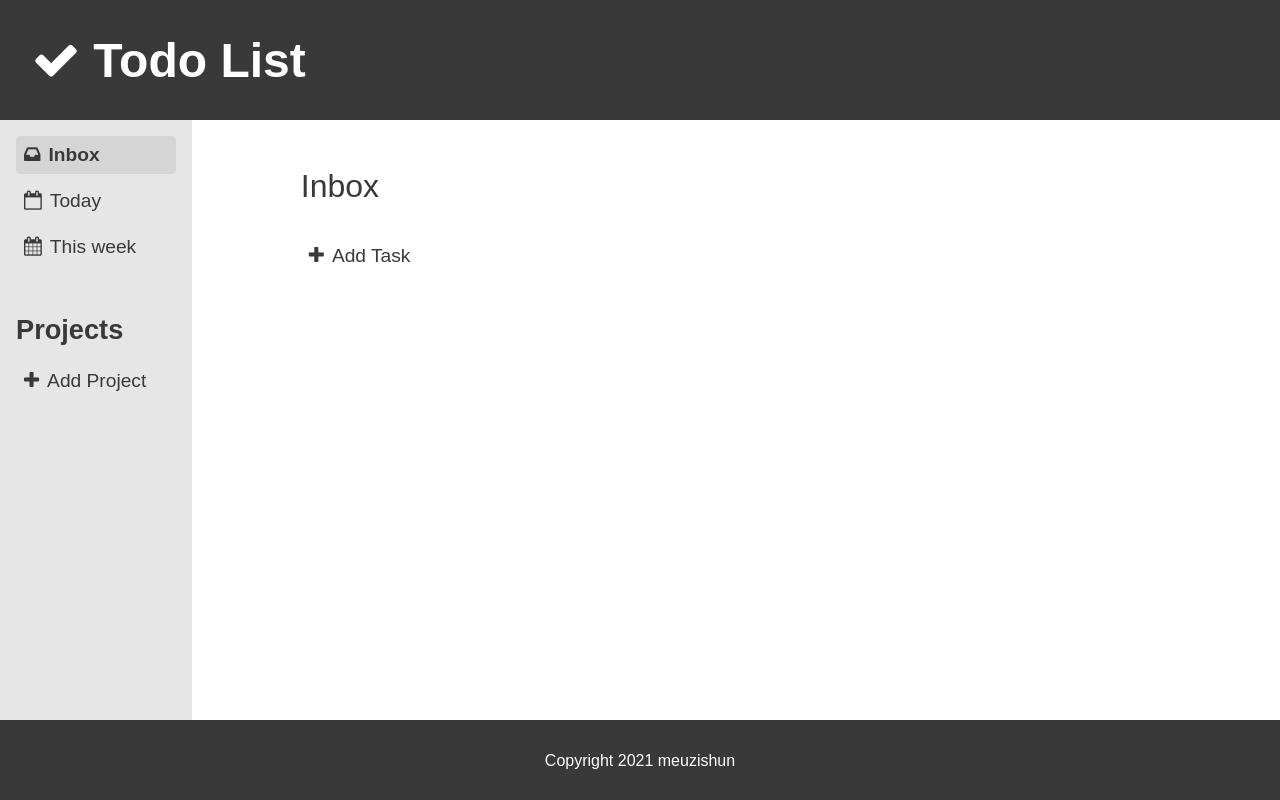
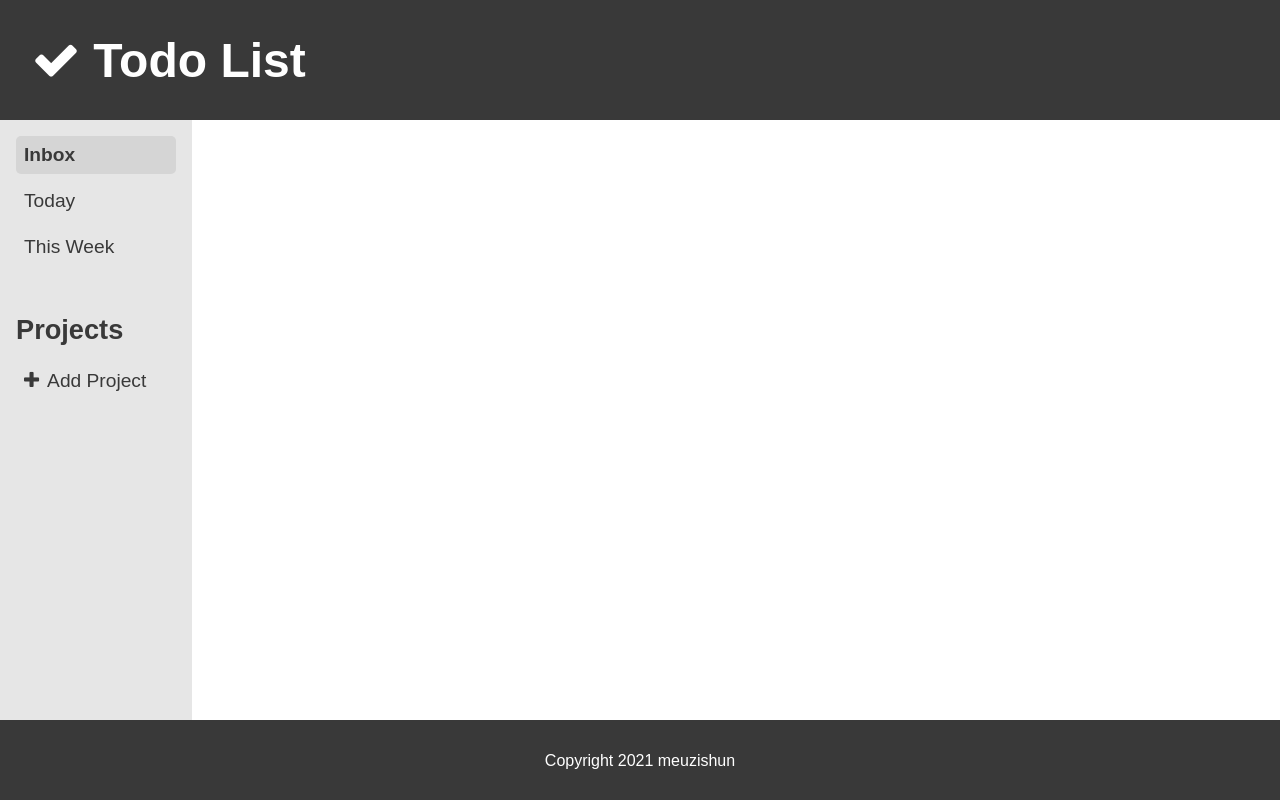
Before and after one commit to meuzishun/todo-list, a website built with webpack: page dist/index.html in a window 1280 px wide. Built offline with nearby package versions, Linux system fonts and the light colour scheme.

Commit message:
refactor navBar.js

```diff
--- a/src/index.js
+++ b/src/index.js
@@ -1,29 +1,31 @@
 import { events } from './js/events.js';
-import { mainContent } from './js/mainContent.js';
+import { appStorage } from './js/appStorage.js';
+// import { mainContent } from './js/mainContent.js';
 import { projects } from './js/projects.js';
 import { tasks } from './js/tasks.js';
 import { markup } from './js/markup.js';
 import { navbar } from './js/navBar.js';
 import { forms } from './js/forms.js';
-import { appStorage } from './js/appStorage.js';
 // import './css/style.min.css';
 // import 'https://cdnjs.cloudflare.com/ajax/libs/font-awesome/4.7.0/css/font-awesome.min.css';
 
 // events.printEvents();
 
+// localStorage.clear();
+
 function logData(data) {
     console.log(data);
 }
+// console.table(appStorage);
 
-appStorage.properties.addProject('Inbox');
-appStorage.properties.addProject('Today');
-appStorage.properties.addProject('This week');
-appStorage.properties.projects['Inbox'].addTask({
-    title: 'Make todo list',
-    dueDate: '10-21-1981',
-    description: 'this is the description'
-});
-console.log(appStorage.properties.getProjects());
+// appStorage.getLocalStorage();
+
+// setTimeout(() => { console.table(appStorage) }, 10000);
+
+// setTimeout(console.table(appStorage.getProjects()), 2000);
+
+// console.table(appStorage.getProperties());
+
 
 // const testElement1 = markup.elementBuilder('h1', 'test-heading');
 // const testElement2 = markup.elementBuilder('p', ['test-para', 'text']);
--- a/src/js/appStorage.js
+++ b/src/js/appStorage.js
@@ -1,8 +1,10 @@
+
 class Task {
     constructor(data) {
         this.title = data.title;
         this.description = data.description || null;
         this.dueDate = data.dueDate || null;
+        this.completed = false;
     }
 }
 
@@ -11,31 +13,106 @@ class Project {
         this.title = title;
         this.tasks = {};
     }
-
     getTasks() {
         return this.tasks;
     }
-
     addTask(data) {
         const task = new Task(data);
         this.tasks[task.title] = task;
     }
-
-    removeTask() {}
+    findTask(title) {
+        return this.tasks[title];
+    }
+    removeTask(title) {
+        delete this.tasks[title];
+    }
 }
 
+localStorage.clear();
+
 const appStorage = {
-    properties: {
-        projects: {},
-        getProjects: function() {
-            return this.projects;
-        },
-        addProject: function(title) {
-            const project = new Project(title);
-            this.projects[project.title] = project;
-        },
-        removeProject: function(project) {}
+    properties: {},
+    getStaticProjects: function() {
+        return this.properties.staticProjects;
+    },
+    getUserProjects: function() {
+        return this.properties.userProjects;
+    },
+    addUserProject: function(title) {
+        const project = new Project(title);
+        this.properties.userProjects[project.title] = project;
+        return project;
+    },
+    findProject: function(title) {
+        //! there probably needs to be a better way to find projects based on the button clicked
+        return this.properties.staticProjects[title] || this.properties.userProjects[title];
+    },
+    setSelectedProject: function(project) {
+        this.properties.selectedProject = project;
+    },
+    getSelectedProject: function() {
+        return this.properties.selectedProject;
+    },
+    removeUserProject: function(title) {
+        delete this.properties.userProjects[title];
+    },
+    setLocalStorage: function() {
+        const appData = JSON.stringify(this.properties);
+        if (appData) {
+            // console.log('setting local storage');
+            localStorage.setItem('todoListSettings', appData);
+        }
+    },
+    getProperties: function() {
+        return this.properties;
+    },
+    setProperties: function(props) {
+        this.properties = props;
+        this.setLocalStorage();
+    },
+    getLocalStorage: function() {
+        const propsStr = localStorage.getItem('todoListSettings');
+        // console.table(propsStr);
+        if (!propsStr) {
+            // console.log('didnt get it');
+            this.reset();
+            return;
+        }
+        const propsObj = JSON.parse(propsStr);
+        // console.table(propsObj);
+        if (!propsObj) {
+            // console.log('couldnt change it');
+            this.reset();
+            return;
+        }
+        if (propsObj) {
+            this.setProperties(propsObj);
+        }
+    },
+    reset: function() {
+        this.properties = {
+            staticProjects: {
+                'inbox': {
+                    title: 'inbox',
+                    tasks: {}
+                },
+                'today': {
+                    title: 'today',
+                    tasks: {}
+                },
+                'this week': {
+                    title: 'this week',
+                    tasks: {}
+                }
+            },
+            userProjects: {},
+            selectedProject: null
+        //! Do not put methods in object you intend to stringify... they will not render correctly when you parse.
+        };
+        this.setLocalStorage();
     }
 };
 
+appStorage.getLocalStorage();
+
 export { appStorage };
--- a/src/js/forms.js
+++ b/src/js/forms.js
@@ -1,4 +1,5 @@
 
+import { appStorage } from './appStorage.js';
 import { events } from './events.js';
 import { markup } from './markup.js';
 
@@ -94,7 +95,9 @@ const forms = (function() {
         const data = inputs.map(input => input.value);
 
         if (formClasses.includes('new-project-form')) {
-            events.emit('newProjectDataSubmitted', data);
+            appStorage.addUserProject(data[0]); //! obvious issue here
+            console.log(appStorage.properties);
+            // events.emit('newProjectDataSubmitted', data);
         }
 
         if (formClasses.includes('new-task-form')) {
--- a/src/js/navBar.js
+++ b/src/js/navBar.js
@@ -1,51 +1,55 @@
 
 import { events } from "./events.js";
 import { markup } from "./markup.js";
+import { appStorage } from './appStorage.js';
+
 
 const navbar = (function() {
     const navbar = document.querySelector('nav');
 
-    const createStaticNavBtn = function(name) {
-        const btnInfoLookup = {
-            'inbox': {
-                btnClass: 'inbox',
-                iconClass: 'fa-inbox',
-                text: 'Inbox',
-            },
-            'today': {
-                btnClass: 'today',
-                iconClass: 'fa-calendar-o',
-                text: 'Today',
-            },
-            'this week': {
-                btnClass: 'this-week',
-                iconClass: 'fa-calendar',
-                text: 'This week',
-            }
-        }
+    const createProjectBtn = function(project) {
+        // const btnInfoLookup = {
+        //     'inbox': {
+        //         btnClass: 'inbox',
+        //         iconClass: 'fa-inbox',
+        //         text: 'Inbox',
+        //     },
+        //     'today': {
+        //         btnClass: 'today',
+        //         iconClass: 'fa-calendar-o',
+        //         text: 'Today',
+        //     },
+        //     'this week': {
+        //         btnClass: 'this-week',
+        //         iconClass: 'fa-calendar',
+        //         text: 'This week',
+        //     }
+        // }
+        // console.log(project);
+        const btn = markup.elementBuilder('button', `${project.title.replace(' ', '-')}`);
 
-        const btn = markup.elementBuilder('button', `${btnInfoLookup[name].btnClass}`);
+        // const icon = markup.elementBuilder('i', ['fa', `${btnInfoLookup[name].iconClass}`]);
 
-        const icon = markup.elementBuilder('i', ['fa', `${btnInfoLookup[name].iconClass}`]);
+        // const text = project.title;
+        const textNode = document.createTextNode(project.title);
 
-        const text = btnInfoLookup[name].text;
-        const textNode = document.createTextNode(text);
-
-        markup.appendChildren([icon, textNode], btn);
+        markup.appendChildren([textNode], btn);
         btn.addEventListener('click', handleProjectBtnClick);
-        events.emit('staticProjectBtnCreated', text);
+        // events.emit('staticProjectBtnCreated', text);
 
         return btn;
     }
 
-    const createStaticNav = function() {
+    const renderStaticNav = function() {
         const staticNavContainer = markup.elementBuilder('div', 'static-nav');
 
-        const inboxBtn = createStaticNavBtn('inbox');
-        const todayBtn = createStaticNavBtn('today');
-        const thisWeekBtn = createStaticNavBtn('this week');
-
-        markup.appendChildren([inboxBtn, todayBtn, thisWeekBtn], staticNavContainer);
+        const staticProjects = appStorage.getStaticProjects();
+        //! concerned about guaranteed order here:
+        for (const project in staticProjects) {
+            // console.log(staticProjects[project]);
+            const button = createProjectBtn(staticProjects[project]);
+            staticNavContainer.appendChild(button);
+        }
 
         return staticNavContainer;
     }
@@ -80,25 +84,31 @@ const navbar = (function() {
         });
     }
 
-    const selectBtn = function(projectBtn) {
-        projectBtn.classList.add('selected');
-        events.emit('projectBtnClicked', projectBtn);
+    // const selectBtn = function(projectBtn) {
+        // events.emit('projectBtnClicked', projectBtn);
+    // }
+
+    const changeSelectedProject = function(btn) {
+        clearSelectedBtns();
+        btn.classList.add('selected');
+
+        const project = appStorage.findProject(btn.textContent);
+        appStorage.setSelectedProject(project);
     }
 
     const handleProjectBtnClick = function(e) {
         const projectBtn = e.target;
-        clearSelectedBtns();
-        selectBtn(projectBtn);
+        changeSelectedProject(projectBtn);
     }
 
-    const createProjectBtn = function(project) {
-        const btn = document.createElement('button');
-        //? Should we be attaching the project to the btn like this?
-        btn.project = project;
-        btn.textContent = project.title;
-        btn.addEventListener('click', handleProjectBtnClick);
-        return btn;
-    }
+    // const createProjectBtn = function(project) {
+    //     const btn = document.createElement('button');
+    //     //? Should we be attaching the project to the btn like this?
+    //     btn.project = project;
+    //     btn.textContent = project.title;
+    //     btn.addEventListener('click', handleProjectBtnClick);
+    //     return btn;
+    // }
 
     const updateUserProjectBtnList = function(projects) {
         const userProjects = projectsNav.querySelector('.user-projects');
@@ -111,12 +121,13 @@ const navbar = (function() {
 
     const init = function() {
         const inboxBtn = staticNav.querySelector('.inbox');
-        selectBtn(inboxBtn);
+        // selectBtn(inboxBtn);
+        changeSelectedProject(inboxBtn);
     }
 
     events.on('userProjectListUpdated', updateUserProjectBtnList);
 
-    const staticNav = createStaticNav();
+    const staticNav = renderStaticNav();
     const projectsNav = createProjectsNav();
 
     markup.appendChildren([staticNav, projectsNav], navbar);
--- a/src/style.scss
+++ b/src/style.scss
@@ -70,7 +70,7 @@ body {
 				align-items: center;
 				gap: 0.5rem;
 				background-color: $transparent;
-				// text-transform: capitalize;
+				text-transform: capitalize;
 
 				&:hover {
 					background-color: $dark-grey-color;
```
Also changed, not shown: src/css/style.min.css, 1 other file.
